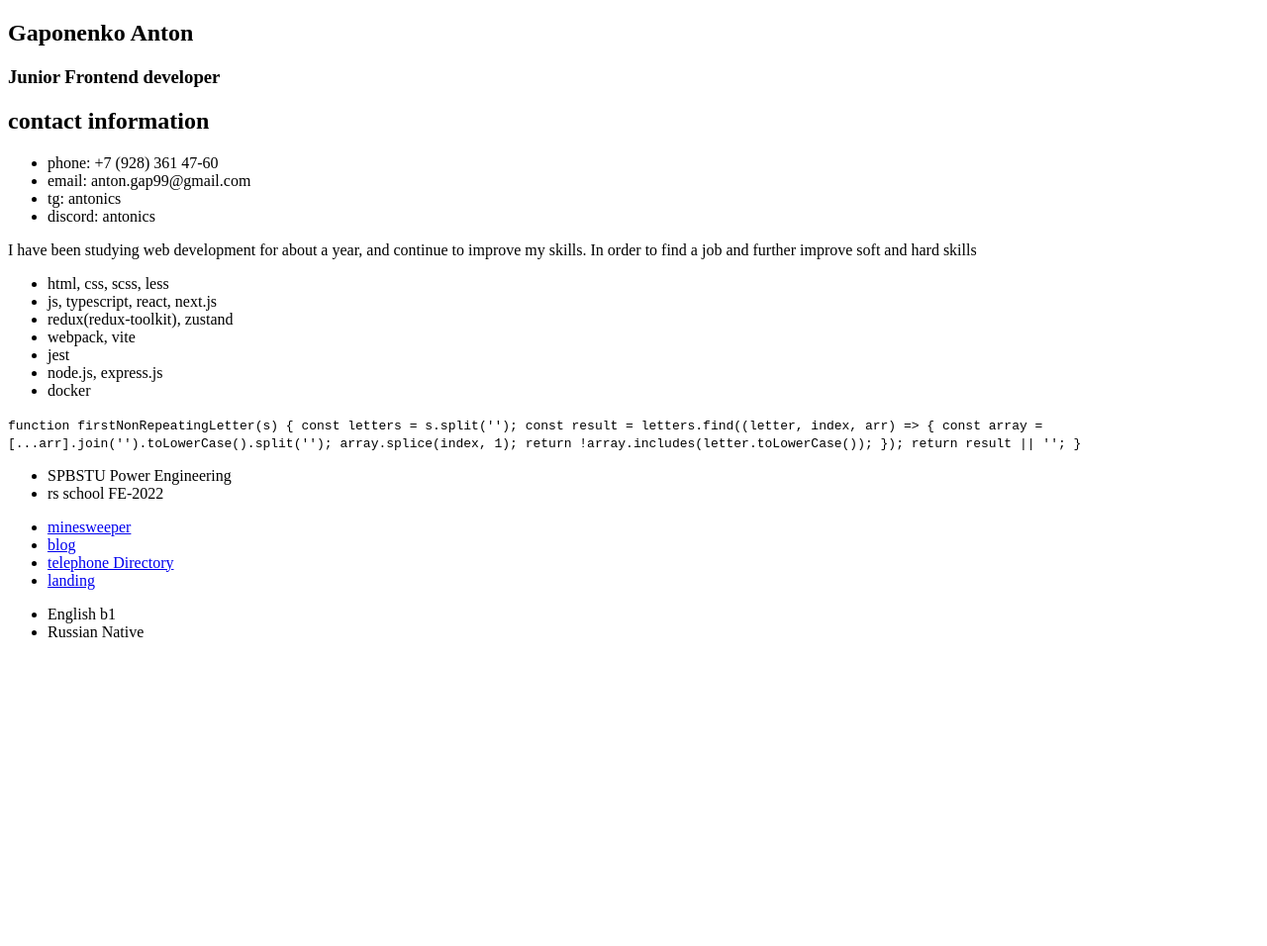
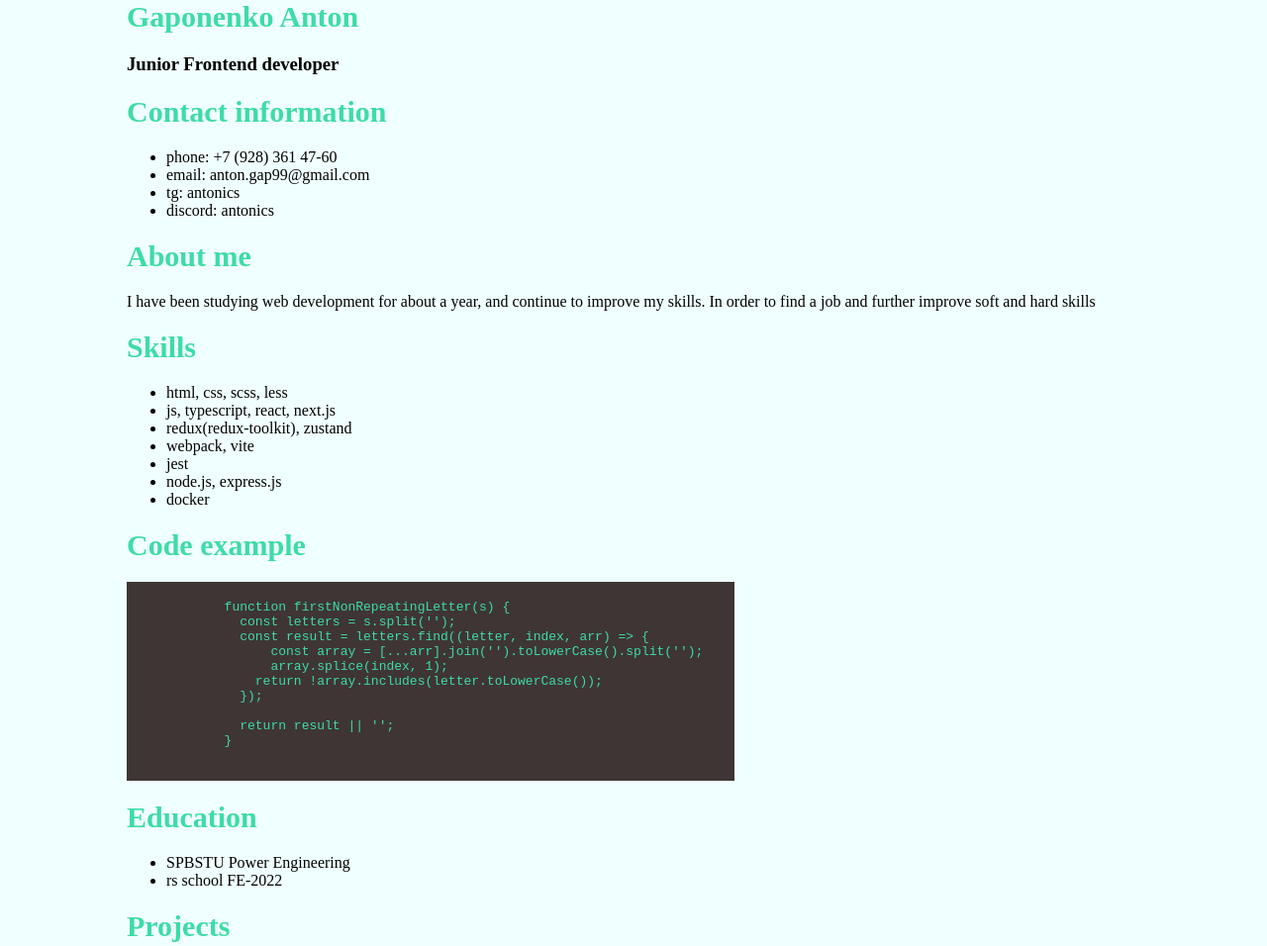
Before and after one commit to antongap99/rsschool-cv, a plain HTML site: page index.html in a window 1280 px wide. Shown: the top 956 px of the page at 99% size. Before the commit the page ends 800 px from the top, so only its background shows below. Drawn offline with Linux system fonts and the light colour scheme.

Commit message:
feat: add some styles

```diff
--- a/index.html
+++ b/index.html
@@ -4,16 +4,17 @@
     <meta charset="UTF-8" />
     <meta http-equiv="X-UA-Compatible" content="IE=edge" />
     <meta name="viewport" content="width=device-width, initial-scale=1.0" />
+    <link rel="stylesheet" href="./style.css">
     <title>CV</title>
   </head>
   <body>
     <main class="cv">
       <section class="cv__person">
-        <h1 class="cv__title">Gaponenko Anton</h1>
+        <h1 class="cv__title title">Gaponenko Anton</h1>
         <h3 class="cv__subtitle">Junior Frontend developer</h3>
       </section>
       <section class="cv__contact">
-        <h2 class="contact__title">contact information</h2>
+        <h2 class="contact__title title">Contact information</h2>
         <ul class="contact__list">
           <li class="contact__item">phone: +7 (928) 361 47-60</li>
           <li class="contact__item">email: anton.gap99@gmail.com</li>
@@ -22,6 +23,7 @@
         </ul>
       </section>
       <section class="cv__about">
+        <h2 class="about__title title">About me</h2>
         <p class="about__content">
           I have been studying web development for about a year, and continue to
           improve my skills. In order to find a job and further improve soft and
@@ -29,6 +31,7 @@
         </p>
       </section>
       <section class="cv__skills">
+        <h2 class="languages__title title">Skills</h2>
         <ul class="skills__list">
           <li class="skill">html, css, scss, less</li>
           <li class="skill">js, typescript, react, next.js</li>
@@ -40,21 +43,31 @@
         </ul>
       </section>
       <section class="cv__codewars">
-        <code class="codewars__code">
-          function firstNonRepeatingLetter(s) { const letters = s.split('');
-          const result = letters.find((letter, index, arr) => { const array =
-          [...arr].join('').toLowerCase().split(''); array.splice(index, 1);
-          return !array.includes(letter.toLowerCase()); }); return result || '';
-          }
-        </code>
+        <h2 class="codewars__title title">Code example</h2>
+        <div class="codewars__code">
+          <pre>
+            function firstNonRepeatingLetter(s) {
+              const letters = s.split('');
+              const result = letters.find((letter, index, arr) => {
+                  const array = [...arr].join('').toLowerCase().split('');
+                  array.splice(index, 1);
+                return !array.includes(letter.toLowerCase());
+              });
+
+              return result || '';
+            }
+          </pre>
+        </div>
       </section>
       <section class="cv__education">
+        <h2 class="education__title title">Education</h2>
         <ul class="education__courses">
           <li class="education__course">SPBSTU Power Engineering</li>
           <li class="education__course">rs school FE-2022</li>
         </ul>
       </section>
       <section class="cv__projects">
+        <h2 class="project__title title">Projects</h2>
         <ul class="projects__list">
           <li class="project">
             <a href="https://github.com/antongap99/vk_test">minesweeper</a>
@@ -71,6 +84,7 @@
         </ul>
       </section>
       <section class="cv__languages">
+        <h2 class="languages__title title">Languages</h2>
         <ul class="languages__list">
           <li class="language">English b1</li>
           <li class="language">Russian Native</li>
--- a/style.css
+++ b/style.css
@@ -0,0 +1,40 @@
+html {
+  box-sizing: border-box;
+}
+
+*, *::after, *::before {
+  box-sizing: inherit;
+}
+
+body, h1, h2, h3, p {
+  margin: 0;
+  background-color: azure;
+}
+
+a, a:visited, a:focus {
+  text-decoration: none;
+  color:rgb(61, 220, 167)
+}
+
+.cv {
+  width: 80%;
+  margin: 0 auto;
+}
+
+.title {
+  font-size: 30px;
+  font-weight: 600;
+  margin-bottom: 20px;
+  color: rgb(61, 220, 167)
+}
+
+section {
+  margin-bottom: 20px;
+}
+
+.codewars__code {
+  width: 60%;
+  background-color: rgb(63, 53, 53);
+  color: rgb(61, 220, 167);
+  padding: 5px;
+}
```
Also changed, not shown: 1 other file.
